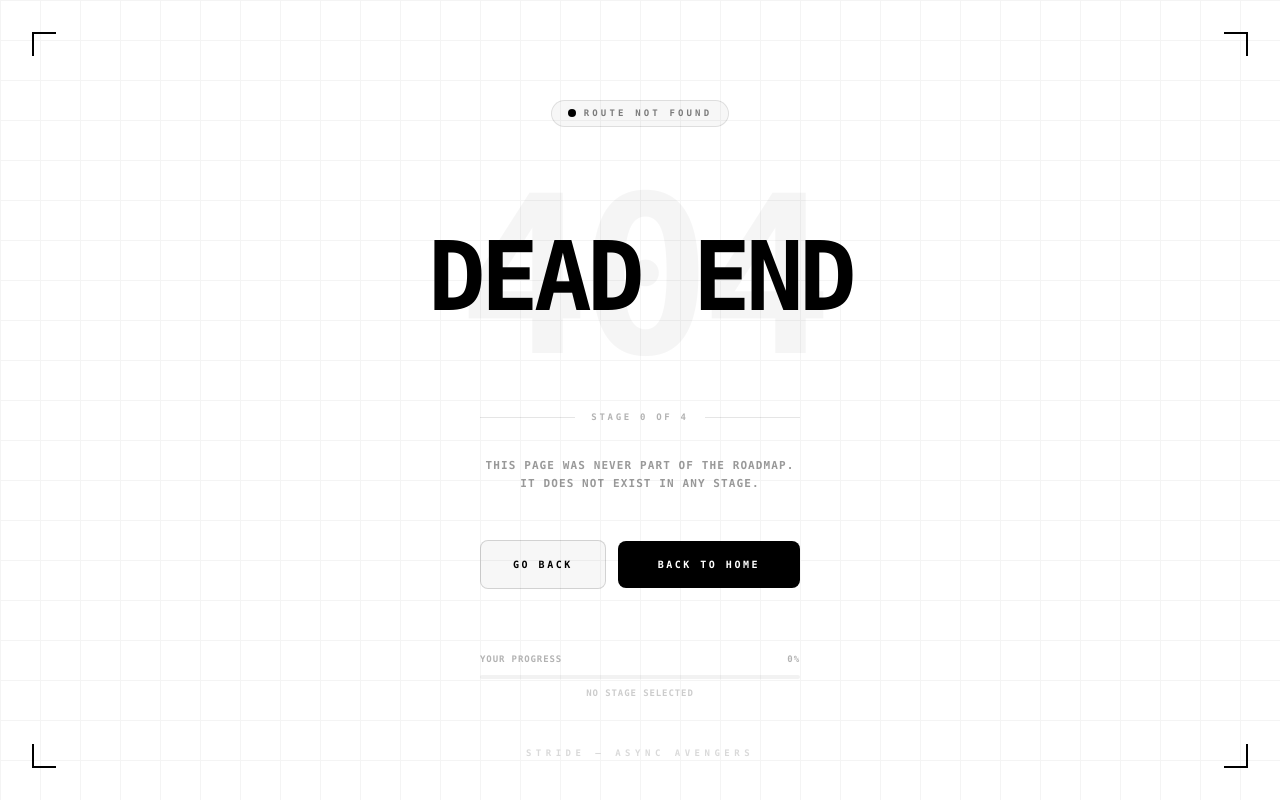
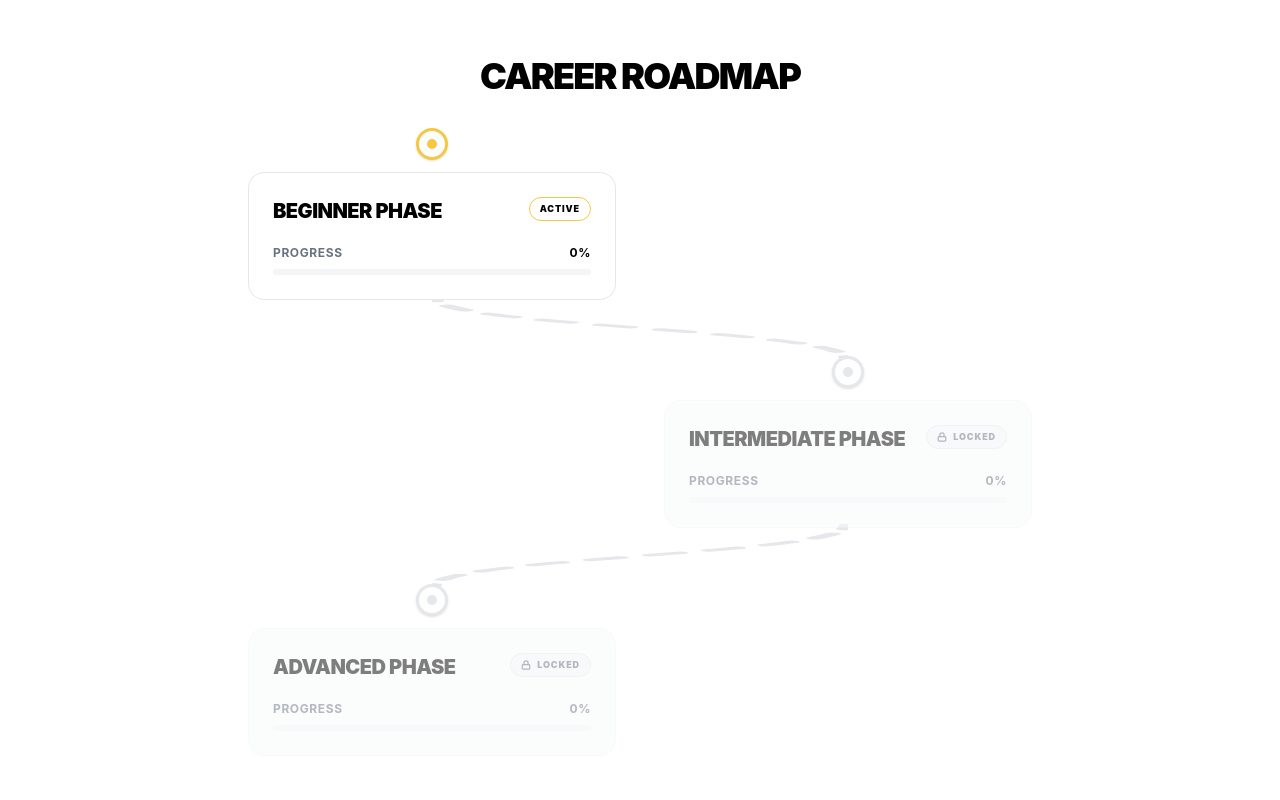
Before and after one commit to beebek1/codeyatra2.0_AsyncAvengers_Stride, a React (Vite) app in the folder client/: page /roadmap in a window 1280 px wide. Shown: the top 800 px of the page. Built offline with nearby package versions, Linux system fonts and the light colour scheme.

Commit message:
Roadmap made for future use

```diff
--- a/client/src/App.jsx
+++ b/client/src/App.jsx
@@ -9,6 +9,7 @@ import Dashboard from './pages/Dashboard';
 import ForgotPassword from './pages/auth/ForgotPassword';
 import QuizPage from './pages/Quizpage';
 import Account from './pages/Account';
+import Roadmap from './pages/Roadmap';
 
 // Components
 import { ScrollToTop, NotFound } from './components/Elements';
@@ -30,7 +31,13 @@ function AppWrapper() {
           <Route path="/quiz" element={<QuizPage/>} />
           <Route path="/dashboard" element={<Dashboard/>} />
           <Route path="/forgot-password" element={<ForgotPassword/>} />
-          <Route path="/account" element={<Account />} />
+          <Route path="/account" element={<Account/>} />
+          {/* --- NEW ROADMAP ROUTES --- */}
+          <Route path="/roadmap" element={<Roadmap/>} />
+          {/* Placeholders for the individual level pages so your demo doesn't break */}
+          <Route path="/roadmap/beginner" element={<div className="p-20 text-center text-3xl font-black uppercase">Beginner Content</div>} />
+          <Route path="/roadmap/intermediate" element={<div className="p-20 text-center text-3xl font-black uppercase text-[#f5c842]">Intermediate Content</div>} />
+          <Route path="/roadmap/advanced" element={<div className="p-20 text-center text-3xl font-black uppercase">Advanced Content</div>} />
 
           {/* fallout */}
           <Route path="*" element={<NotFound />} />
@@ -47,7 +54,6 @@ function App() {
   return (
     <Router>
       <ScrollToTop />
-      {/* Removed bg-[#080808] from here so your individual pages (like the white Quiz page) can dictate their own background colors without conflict */}
       <div className="min-h-screen font-sans text-gray-900">
         <AppWrapper />
       </div>
--- /dev/null
+++ b/client/src/pages/Roadmap.jsx
@@ -0,0 +1,218 @@
+import React, { useState } from 'react';
+import { useNavigate } from 'react-router-dom';
+import { Lock, CheckCircle, Play } from 'lucide-react';
+
+export default function RoadmapPage() {
+  const navigate = useNavigate();
+
+  // Initial progress state.
+  // Note: To update this from your sub-pages (/roadmap/beginner),
+  // you will eventually need to lift this state to a Context or use Redux/Zustand.
+  const [progress, setProgress] = useState({
+    beginner: 0,
+    intermediate: 0,
+    advanced: 0
+  });
+
+  // Roadmap Configuration
+  const levels = [
+    { id: 'beginner', title: 'Beginner Phase', align: 'left', path: '/roadmap/beginner' },
+    { id: 'intermediate', title: 'Intermediate Phase', align: 'right', path: '/roadmap/intermediate' },
+    { id: 'advanced', title: 'Advanced Phase', align: 'left', path: '/roadmap/advanced' },
+  ];
+
+  // Logic to determine if a level is unlocked
+  const checkUnlocked = (id) => {
+    if (id === 'beginner') return true;
+    if (id === 'intermediate') return progress.beginner === 100;
+    if (id === 'advanced') return progress.intermediate === 100;
+    return false;
+  };
+
+  const isFullyCompleted = progress.advanced === 100;
+
+  return (
+    // Strict Full-screen, no scroll layout
+    <div className="h-screen w-screen overflow-hidden bg-[#ffffff] flex flex-col font-sans text-[#000000] selection:bg-[#f5c842] selection:text-black">
+
+      {/* Header Section */}
+      <header className="h-24 md:h-32 flex-shrink-0 flex flex-col items-center justify-end pb-4 md:pb-8 z-20">
+        {isFullyCompleted ? (
+          <div className="animate-in fade-in zoom-in flex items-center gap-2 px-6 py-3 bg-[#000000] text-[#f5c842] rounded-full font-black tracking-widest uppercase text-sm shadow-xl">
+            <CheckCircle size={18} />
+            <span>100% Roadmap Completed</span>
+          </div>
+        ) : (
+          <h1 className="text-3xl md:text-4xl font-black tracking-tighter uppercase">
+            Career Roadmap
+          </h1>
+        )}
+      </header>
+
+      {/* Snake Roadmap Container */}
+      <main className="flex-1 w-full max-w-4xl mx-auto flex flex-col justify-center px-4 sm:px-8 pb-12 z-10">
+        {levels.map((level, i) => {
+          const isUnlocked = checkUnlocked(level.id);
+          const currentProgress = progress[level.id];
+          const isCompleted = currentProgress === 100;
+
+          return (
+            <div key={level.id} className="relative w-full flex flex-col">
+
+              {/* SVG S-Curve connecting from the PREVIOUS level */}
+              {i > 0 && (
+                <SnakeCurve
+                  direction={level.align === 'right' ? 'left-to-right' : 'right-to-left'}
+                  isUnlocked={isUnlocked}
+                />
+              )}
+
+              {/* 2-Column Grid for precise geometric alignment */}
+              <div className="grid grid-cols-2 w-full relative z-10">
+
+                {level.align === 'left' ? (
+                  <>
+                    {/* Card on Left */}
+                    <div className="col-span-1 flex flex-col items-center px-2 sm:px-6">
+                      <NodeIcon isUnlocked={isUnlocked} isCompleted={isCompleted} />
+                      <RoadmapCard
+                        level={level}
+                        isUnlocked={isUnlocked}
+                        currentProgress={currentProgress}
+                        isCompleted={isCompleted}
+                        onClick={() => isUnlocked && navigate(level.path)}
+                      />
+                    </div>
+                    {/* Empty Right Column */}
+                    <div className="col-span-1" />
+                  </>
+                ) : (
+                  <>
+                    {/* Empty Left Column */}
+                    <div className="col-span-1" />
+                    {/* Card on Right */}
+                    <div className="col-span-1 flex flex-col items-center px-2 sm:px-6">
+                      <NodeIcon isUnlocked={isUnlocked} isCompleted={isCompleted} />
+                      <RoadmapCard
+                        level={level}
+                        isUnlocked={isUnlocked}
+                        currentProgress={currentProgress}
+                        isCompleted={isCompleted}
+                        onClick={() => isUnlocked && navigate(level.path)}
+                      />
+                    </div>
+                  </>
+                )}
+              </div>
+            </div>
+          );
+        })}
+      </main>
+    </div>
+  );
+}
+
+// ----------------------------------------------------------------------
+// Sub-Components
+// ----------------------------------------------------------------------
+
+// 1. The Geometrically Perfect S-Curve SVG
+const SnakeCurve = ({ direction, isUnlocked }) => {
+  // SVG spans exactly 50% of the container (from col 1 center to col 2 center)
+  const pathD = direction === 'left-to-right'
+    ? "M 0,0 C 0,50 100,50 100,100"
+    : "M 100,0 C 100,50 0,50 0,100";
+
+  return (
+    <div className="w-full h-10 md:h-16 flex -my-1 relative z-0 pointer-events-none">
+      <svg
+        className="absolute w-1/2 h-full top-0 left-[25%]"
+        viewBox="0 0 100 100"
+        preserveAspectRatio="none"
+      >
+        <path
+          d={pathD}
+          fill="none"
+          stroke={isUnlocked ? "#f5c842" : "#e5e7eb"}
+          strokeWidth="4"
+          strokeDasharray={isUnlocked ? "none" : "8 8"}
+          strokeLinecap="round"
+          className="transition-all duration-1000 ease-in-out"
+        />
+      </svg>
+    </div>
+  );
+};
+
+// 2. The Status Node (Circle connecting the lines)
+const NodeIcon = ({ isUnlocked, isCompleted }) => (
+  <div className={`w-8 h-8 rounded-full border-[3px] flex items-center justify-center mb-3 z-10 bg-white transition-all duration-500 shadow-sm
+    ${isCompleted ? 'border-[#000000] text-[#000000]' : isUnlocked ? 'border-[#f5c842] text-[#f5c842]' : 'border-gray-200 text-gray-300'}
+  `}>
+    {isCompleted ? (
+      <CheckCircle size={16} strokeWidth={4} />
+    ) : (
+      <div className={`w-2.5 h-2.5 rounded-full transition-colors duration-500 ${isUnlocked ? 'bg-[#f5c842]' : 'bg-gray-200'}`} />
+    )}
+  </div>
+);
+
+// 3. The Minimalist Data Card
+function RoadmapCard({ level, isUnlocked, currentProgress, isCompleted, onClick }) {
+  return (
+    <div
+      onClick={onClick}
+      className={`w-full max-w-sm rounded-2xl p-5 md:p-6 border transition-all duration-300 relative group
+        ${isUnlocked
+          ? 'bg-[#ffffff] border-gray-200 cursor-pointer hover:border-[#000000] hover:shadow-[0_12px_40px_rgba(0,0,0,0.08)] hover:-translate-y-1'
+          : 'bg-gray-50 border-gray-100 opacity-50 cursor-not-allowed'
+        }`}
+    >
+      <div className="flex items-start justify-between mb-5">
+        <h3 className="text-lg md:text-xl font-black text-[#000000] tracking-tight uppercase">{level.title}</h3>
+
+        {/* Status Badge */}
+        <div className={`px-2.5 py-1 text-[9px] font-black uppercase tracking-widest rounded-full flex items-center gap-1.5 border
+          ${!isUnlocked
+            ? 'bg-gray-100 border-gray-200 text-gray-500'
+            : isCompleted
+              ? 'bg-black border-black text-[#f5c842]'
+              : 'bg-white border-[#f5c842] text-black'
+          }`}
+        >
+          {!isUnlocked && <Lock size={10} strokeWidth={3} />}
+          {isCompleted && <CheckCircle size={10} strokeWidth={3} />}
+          {!isUnlocked ? 'Locked' : isCompleted ? 'Done' : 'Active'}
+        </div>
+      </div>
+
+      {/* Progress Bar Rendering */}
+      <div className="mt-2">
+        <div className="flex justify-between text-xs font-bold text-gray-500 tracking-wider uppercase mb-2">
+          <span>Progress</span>
+          <span className={isUnlocked ? 'text-black' : ''}>{currentProgress}%</span>
+        </div>
+        <div className="w-full h-1.5 bg-gray-100 rounded-full overflow-hidden">
+          <div
+            className="h-full bg-[#f5c842] rounded-full transition-all duration-1000 ease-out relative"
+            style={{ width: `${currentProgress}%` }}
+          >
+            {/* Shimmer effect on active bar */}
+            {isUnlocked && !isCompleted && (
+               <div className="absolute top-0 left-0 w-full h-full bg-white/30 animate-pulse" />
+            )}
+          </div>
+        </div>
+      </div>
+
+      {/* Hover visual cue for unlocked cards */}
+      {isUnlocked && (
+        <div className="absolute right-6 bottom-6 opacity-0 group-hover:opacity-100 transition-all duration-300 -translate-x-2 group-hover:translate-x-0">
+           <div className="w-8 h-8 rounded-full bg-black flex items-center justify-center text-[#f5c842]">
+             {isCompleted ? <CheckCircle size={16} /> : <Play size={14} className="ml-0.5" />}
+           </div>
+        </div>
+      )}
+    </div>
+  );
+}
```
